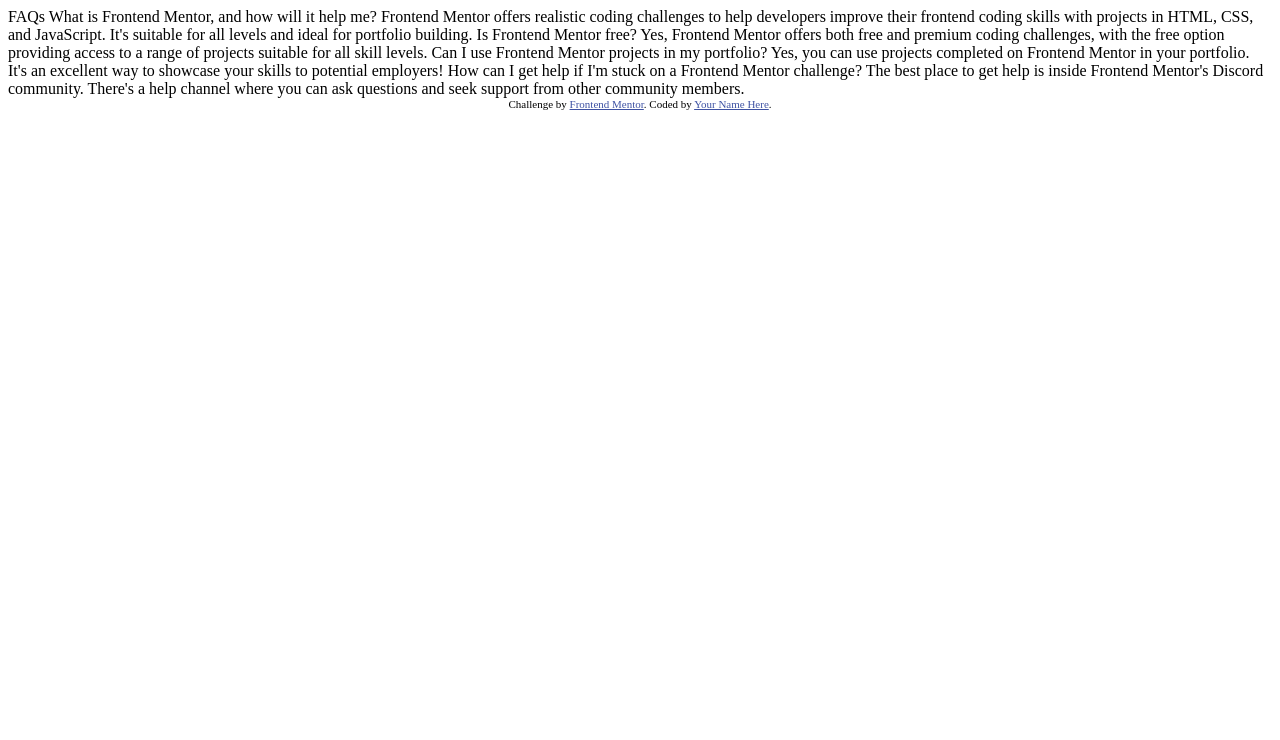
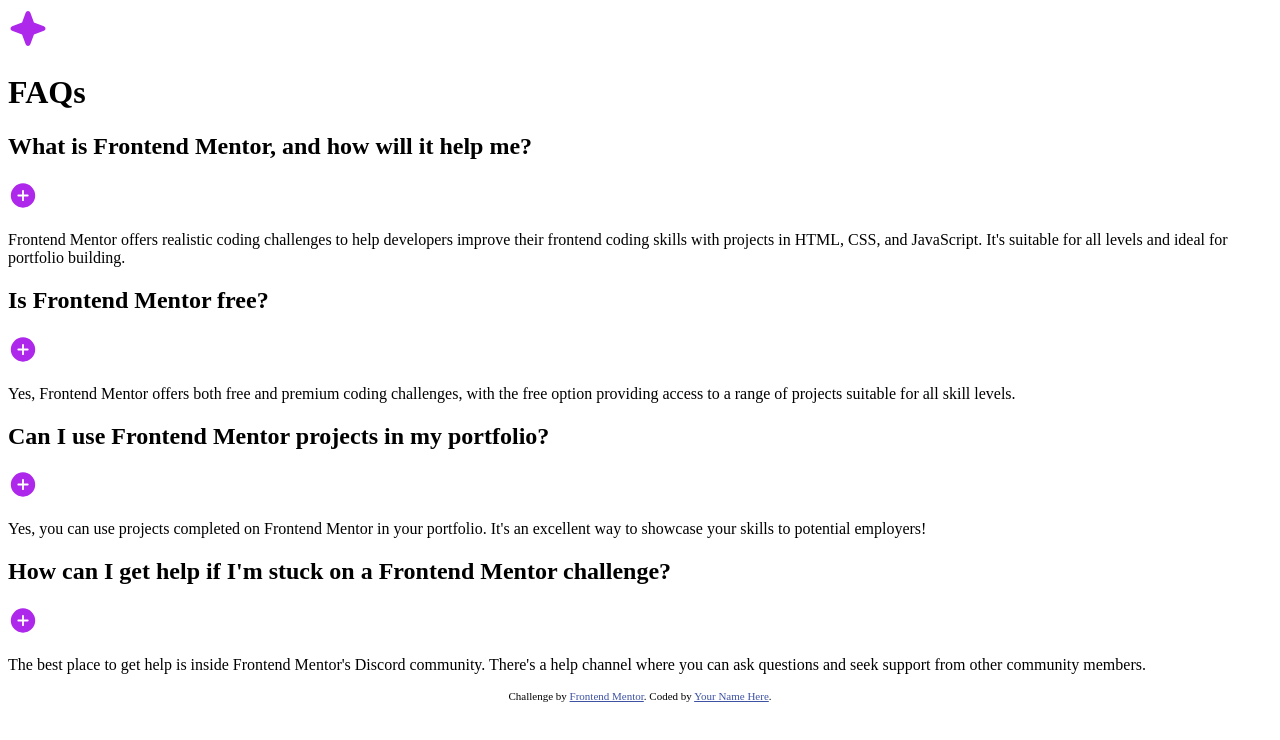
Before and after one commit to Hileene/FAQ-ACCORDION-MAIN, a plain HTML site: page index.html in a window 1280 px wide. Drawn offline with Linux system fonts and the light colour scheme.

Commit message:
Set up the structure of the content

```diff
--- a/index.html
+++ b/index.html
@@ -14,30 +14,48 @@
     .attribution a { color: hsl(228, 45%, 44%); }
   </style>
 </head>
-<body>
-
-  FAQs
-
-  What is Frontend Mentor, and how will it help me?
-
-  Frontend Mentor offers realistic coding challenges to help developers improve their
-  frontend coding skills with projects in HTML, CSS, and JavaScript. It's suitable for
-  all levels and ideal for portfolio building.
-
-  Is Frontend Mentor free?
-
-  Yes, Frontend Mentor offers both free and premium coding challenges, with the free
-  option providing access to a range of projects suitable for all skill levels.
-
-  Can I use Frontend Mentor projects in my portfolio?
-
-  Yes, you can use projects completed on Frontend Mentor in your portfolio. It's an excellent
-  way to showcase your skills to potential employers!
-
-  How can I get help if I'm stuck on a Frontend Mentor challenge?
-
-  The best place to get help is inside Frontend Mentor's Discord community. There's a help
-  channel where you can ask questions and seek support from other community members.
+<body class="bg-desktop">
+  <div class="container">
+    <main class="faq-container">
+      <div class="header">
+        <img src="/assets/images/icon-star.svg" alt="Star icon" class="star-icon">
+        <h1 class="main-title">FAQs</h1>
+      </div>
+      <section class="qna-section">
+        <div class="question-block">
+          <h2 class="question">What is Frontend Mentor, and how will it help me?</h2>
+          <img src="assets/images/icon-plus.svg" alt=""> <!--Here use Javascript-->
+        </div>
+        <p class="answer-block">Frontend Mentor offers realistic coding challenges to help developers improve their
+          frontend coding skills with projects in HTML, CSS, and JavaScript. It's suitable for
+          all levels and ideal for portfolio building.</p>
+      </section>
+      <section class="qna-section">
+        <div class="question-block">
+          <h2 class="question">Is Frontend Mentor free?</h2>
+          <img src="assets/images/icon-plus.svg" alt=""> <!--Here use Javascript-->
+        </div>
+        <p class="answer-block">Yes, Frontend Mentor offers both free and premium coding challenges, with the free
+          option providing access to a range of projects suitable for all skill levels.</p>
+      </section>
+      <section class="qna-section">
+        <div class="question-block">
+          <h2 class="question">Can I use Frontend Mentor projects in my portfolio?</h2>
+          <img src="assets/images/icon-plus.svg" alt=""> <!--Here use Javascript-->
+        </div>
+        <p class="answer-block">Yes, you can use projects completed on Frontend Mentor in your portfolio. It's an excellent
+          way to showcase your skills to potential employers!</p>
+      </section>
+      <section class="qna-section">
+        <div class="question-block">
+          <h2 class="question">How can I get help if I'm stuck on a Frontend Mentor challenge?</h2>
+          <img src="assets/images/icon-plus.svg" alt=""> <!--Here use Javascript-->
+        </div>
+        <p class="answer-block">The best place to get help is inside Frontend Mentor's Discord community. There's a help
+          channel where you can ask questions and seek support from other community members.</p>
+        </section>
+    </main>
+  </div>
 
 
   <div class="attribution">
```
